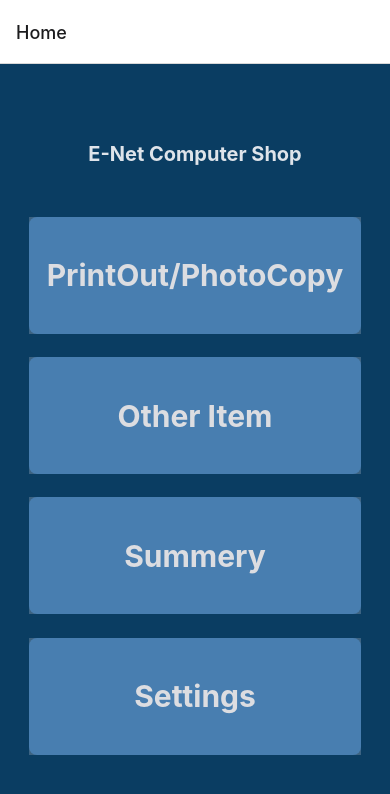
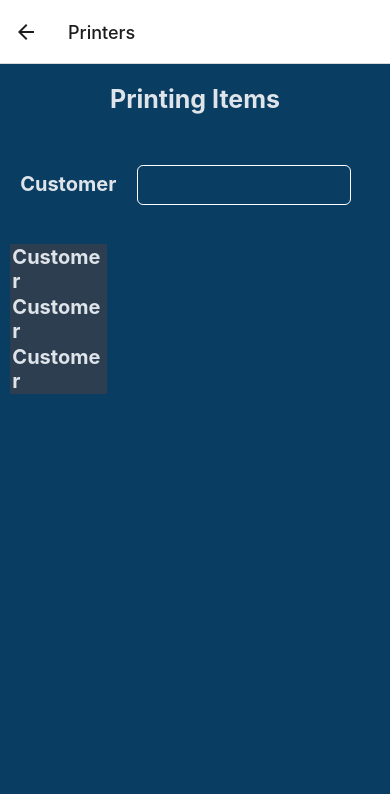
Before and after one commit to AshanManuka/EMS, a React Native app: screen /Printers in a window 390 px wide. Shown: the top 794 px of the page. Built offline with nearby package versions, Linux system fonts and the light colour scheme.

Commit message:
new screen

```diff
--- a/App.js
+++ b/App.js
@@ -4,6 +4,7 @@ import { NavigationContainer } from '@react-navigation/native';
 import { createNativeStackNavigator } from '@react-navigation/native-stack';
 import HomeScreen from './screen/HomeScreen';
 import DetailScreen from './screen/DetailScreen';
+import PrinterScreen from './screen/PrinterScreen';
 
 const stack = createNativeStackNavigator();
 
@@ -15,10 +16,13 @@ export default function App() {
           name= 'Home'
           component={HomeScreen}
         />
-
         <stack.Screen
           name= 'Details'
           component={DetailScreen}
+        />
+        <stack.Screen
+          name= 'Printers'
+          component={PrinterScreen}
         />
 
       </stack.Navigator>
--- a/screen/HomeScreen.js
+++ b/screen/HomeScreen.js
@@ -10,7 +10,7 @@ const HomeScreen = ({navigation}) => {
 
         <View style={styles.btnSec}>
         <Pressable style={styles.button}
-        onPress={() => navigation.navigate('Details')}>
+        onPress={() => navigation.navigate('Printers')}>
         <Text style={styles.btnText}>PrintOut/PhotoCopy</Text>
         </Pressable>
         </View>
--- /dev/null
+++ b/screen/PrinterScreen.js
@@ -0,0 +1,80 @@
+import React from 'react';
+import { Button, StyleSheet, Text, View, TextInput } from 'react-native'
+
+const PrinterScreen = ({navigation}) => {
+
+    const [text, onChangeText] = React.useState('');
+
+
+    return (
+    <View style={styles.body}>
+        <Text style={styles.textOne}>Printing Items</Text>
+
+        <Text style={styles.textTwo}>Customer</Text>
+
+        <TextInput
+        style={styles.inputOne}
+        onChangeText={onChangeText}
+        value={text}
+      />
+
+      <View style={styles.subView}>
+      <Text style={styles.textThree}>Customer</Text>
+      <Text style={styles.textThree}>Customer</Text>
+      <Text style={styles.textThree}>Customer</Text>
+
+      </View>
+
+
+
+    </View>
+    )
+}
+export default PrinterScreen
+
+const styles= StyleSheet.create({
+    body : {
+      backgroundColor: '#0a3d62',
+      alignItems: 'center',
+      flex:1
+    },
+    textOne:{
+      color: '#dfe4ea',
+      marginTop: '5%',
+      marginBottom:'10%',
+      fontSize: 25,
+      fontWeight: 'bold'
+    },
+    textTwo:{
+        color: '#dfe4ea',
+        marginLeft: '-65%',
+        marginTop: '5%',
+        fontSize: 20,
+        fontWeight: 'bold'
+      },
+      textThree:{
+        color: '#dfe4ea',
+        marginTop: '1%',
+        marginBottom:'1%',
+        marginLeft:'2%',
+        fontSize: 20,
+        fontWeight: 'bold'
+      },
+      inputOne: {
+        height: 40,
+        width:'55%',
+        borderWidth: 1,
+        borderRadius:6,
+        marginTop:'-8%',
+        marginLeft:'25%',
+        borderColor:'#ffff',
+        color:'#fff',
+        fontSize:18,
+      },
+      subView:{
+        backgroundColor:'#2c3e50',
+        marginLeft:'-70%',
+        marginTop:'10%',
+      }
+
+  })
```
